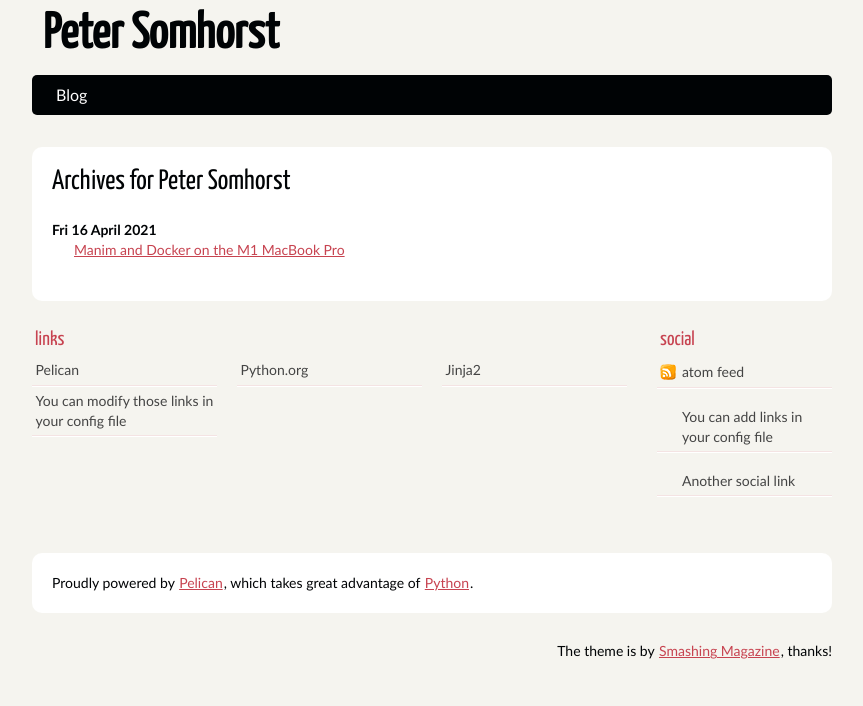
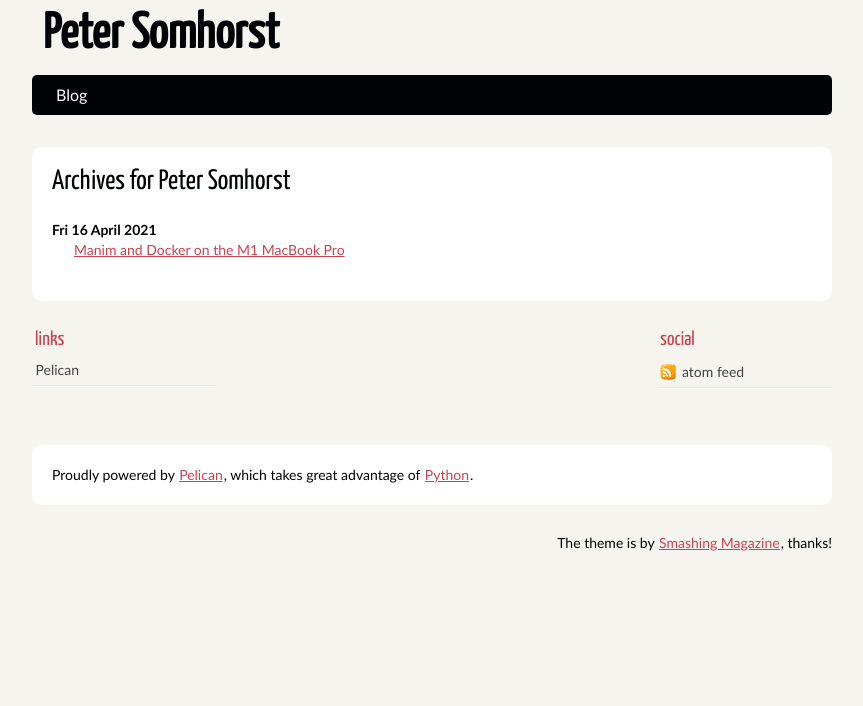
Before and after one commit to psomhorst/psomhorst.github.io, a plain HTML site: page archives.html in a window 1280 px wide. Shown: the whole page, without its empty margins (208-1071 px from the left). Drawn offline with Linux system fonts and the light colour scheme; a web font is replaced by a local one.

Commit message:
Generate Pelican site

```diff
--- a/archives.html
+++ b/archives.html
@@ -28,9 +28,6 @@
                         <h2>links</h2>
                         <ul>
                             <li><a href="https://getpelican.com/">Pelican</a></li>
-                            <li><a href="https://www.python.org/">Python.org</a></li>
-                            <li><a href="https://palletsprojects.com/p/jinja/">Jinja2</a></li>
-                            <li><a href="#">You can modify those links in your config file</a></li>
                         </ul>
                 </div><!-- /.blogroll -->
                 <div class="social">
@@ -38,8 +35,6 @@
                         <ul>
                             <li><a href="https://psomhorst.github.io/feeds/all.atom.xml" type="application/atom+xml" rel="alternate">atom feed</a></li>
 
-                            <li><a href="#">You can add links in your config file</a></li>
-                            <li><a href="#">Another social link</a></li>
                         </ul>
                 </div><!-- /.social -->
         </section><!-- /#extras -->
```
Also changed, not shown: author/peter-somhorst.html (+0 -5 lines), authors.html (+0 -5 lines), categories.html (+0 -5 lines), category/blog.html (+0 -5 lines), index.html (+0 -5 lines), manim-and-docker-on-the-m1-macbook-pro.html (+0 -5 lines), tags.html (+0 -5 lines).
